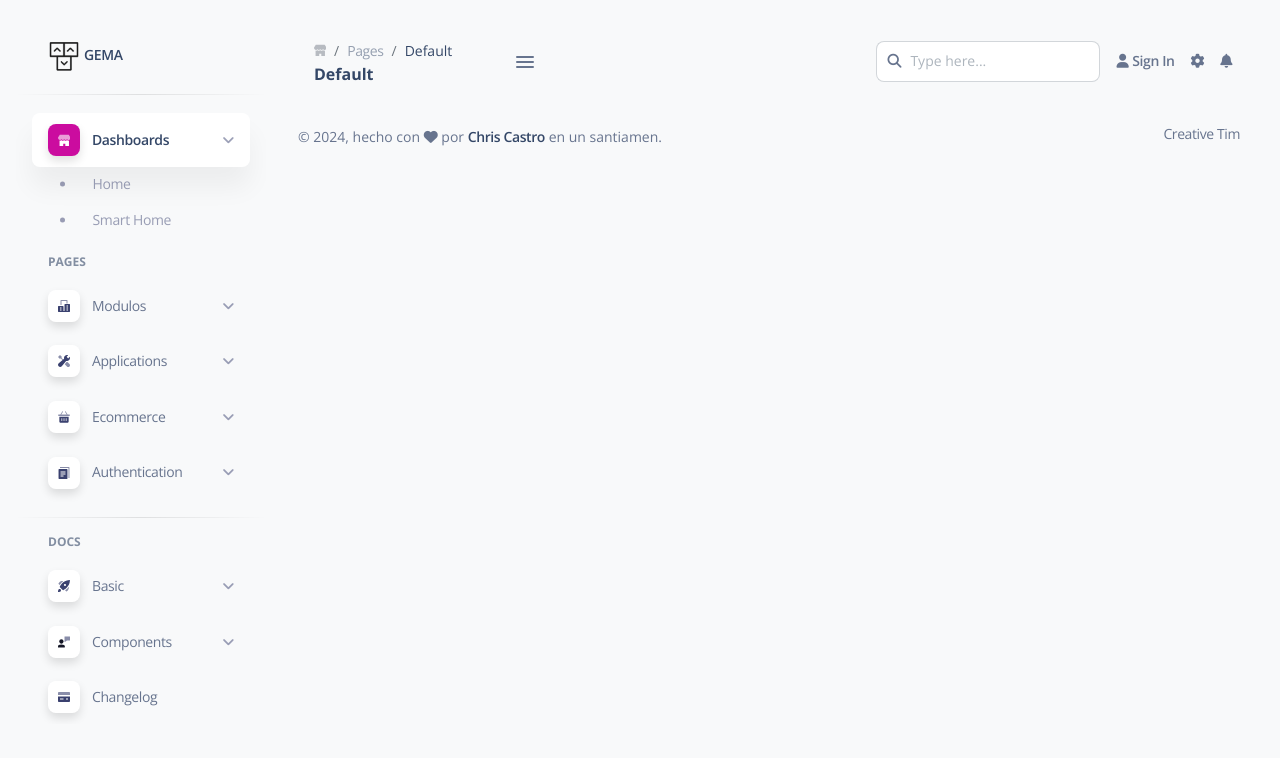
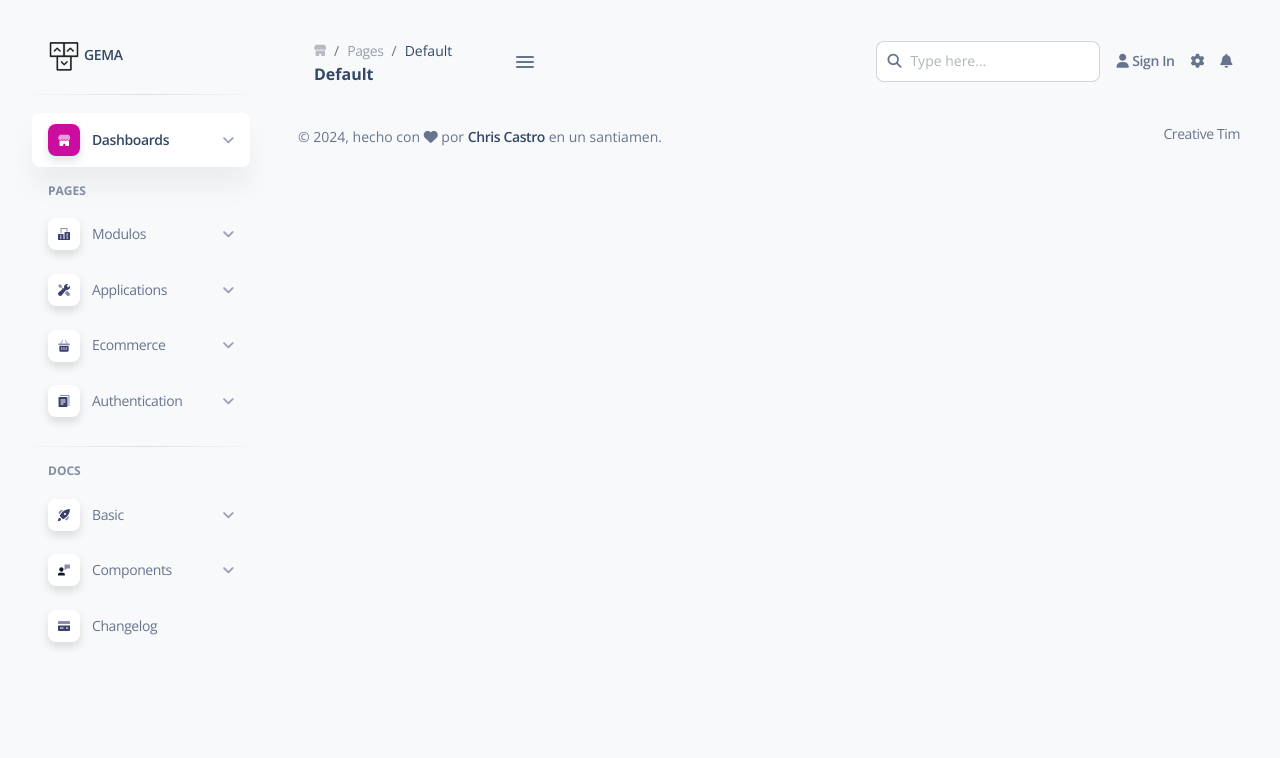
Before and after one commit to chriscastro182/gema-devices, an Angular app in the folder client/: page /user in a window 1280 px wide. Shown: the top 758 px of the page. Built offline with nearby package versions, Linux system fonts and the light colour scheme.

Commit message:
Menu padre colapsa cuando no está activo

```diff
--- a/client/src/app/components/shared/navbar/navbar.component.html
+++ b/client/src/app/components/shared/navbar/navbar.component.html
@@ -18,7 +18,7 @@
       </div>
       <span class="nav-link-text ms-1">Dashboards</span>
     </a>
-    <div class="collapse  show " id="dashboardsExamples">
+    <div class="collapse  show " id="dashboardsExamples" [class.show]="isActive('/home') || isActive('/smart-home')">
       <ul class="nav ms-4 ps-3">
         <li class="nav-item" routerLinkActive="active" [routerLinkActiveOptions]="{ exact: true }">
             <a class="nav-link" [routerLink]="['/home']">
@@ -58,7 +58,7 @@
       </div>
       <span class="nav-link-text ms-1">Modulos</span>
     </a>
-    <div class="collapse " id="pagesExamples">
+    <div class="collapse " id="pagesExamples" [class.show]="isActive('/profile/profile') || isActive('/user/user-index') || isActive('/user/create')">
       <ul class="nav ms-4 ps-3">
         <li class="nav-item ">
           <a class="nav-link " data-bs-toggle="collapse" aria-expanded="false" href="#profileExample">
--- a/client/src/app/components/shared/navbar/navbar.component.ts
+++ b/client/src/app/components/shared/navbar/navbar.component.ts
@@ -1,4 +1,5 @@
 import { Component } from '@angular/core';
+import { Router } from '@angular/router';
 
 @Component({
   selector: 'app-navbar',
@@ -6,5 +7,9 @@ import { Component } from '@angular/core';
   styleUrls: ['./navbar.component.css']
 })
 export class NavbarComponent {
+  constructor(private router: Router) {}
 
+  isActive(url: string): boolean {
+      return this.router.isActive(url, true);
+  }
 }
```
